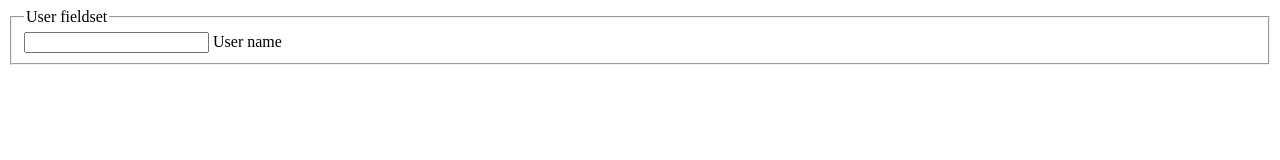
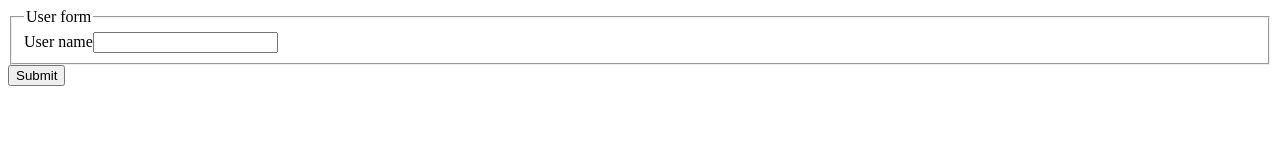
Before and after one commit to rogercornet/demo-pa11y, a website built with webpack: page index.html in a window 1280 px wide. Built offline with nearby package versions, Linux system fonts and the light colour scheme.

Commit message:
correct markup and js

```diff
--- a/index.html
+++ b/index.html
@@ -8,12 +8,14 @@
 </head>
 <body>
   <!-- Not valid HTML for Pa11y -->
-  <!-- <fieldset> needs a <legend> to describe it -->
-  <fieldset>
-    <!-- <input> has to have a name and a label -->
-    <input type="text">
-  </fieldset>
-
+  <form>
+    <!-- <fieldset> needs a <legend> to describe it -->
+    <fieldset>
+      <!-- <input> has to have a name and a label -->
+      <input type="text">
+    </fieldset>
+    <!-- Submit button is needed for the form to be valid -->
+  </form>
   <!-- Make valid HTML for Pa11y with js -->
   <script src="./dist/bundle.js"></script>
 </body>
--- a/lint-a11y.js
+++ b/lint-a11y.js
@@ -12,6 +12,11 @@ const test = pa11y(pa11yConfig)
 
 paths.a11y.forEach((url) => {
   test.run(url, (error, results) => {
+    if (error) {
+      console.error(error.message)
+      process.exit(-1)
+    }
+
     if (results.length > 0) {
       // Print errors and finish the process
       console.error(JSON.stringify(results, null, `  `))
--- a/package.json
+++ b/package.json
@@ -5,7 +5,7 @@
   "main": "index.js",
   "paths": {
     "a11y": [
-      "file:///Users/rogercornet/Desktop/pa11y-demo/index.html"
+      "file:///Users/rogercornet/Desktop/demo-pa11y/index.html"
     ]
   },
   "scripts": {
--- a/src/index.js
+++ b/src/index.js
@@ -1,16 +1,21 @@
 window.onload = function () {
+  var $form = document.querySelector('form');
   var $fieldset = document.querySelector('fieldset');
   var $input = document.querySelector('input');
+  var $label = document.createElement('label');
   var $legend = document.createElement('legend');
-  var $label = document.createElement('label');
+  var $submitButton = document.createElement('button');
 
-  $legend.innerHTML = "User fieldset";
-  $label.innerHTML = "User name";
+  $legend.innerHTML = 'User form';
+  $label.innerHTML = 'User name';
+  $submitButton.innerHTML = 'Submit'
+
+  $submitButton.setAttribute('type', 'submit');
   $label.setAttribute('for', 'username');
   $input.setAttribute('id', 'username');
+  $input.setAttribute('name', 'username');
 
-  $fieldset.appendChild($legend);
-  $fieldset.appendChild($label);
-
-  $input.setAttribute('name', 'username');
+  $fieldset.insertBefore($label, $input);
+  $fieldset.insertBefore($legend, $label);
+  $form.appendChild($submitButton);
 }
```
Also changed, not shown: dist/bundle.js, 1 other file.
